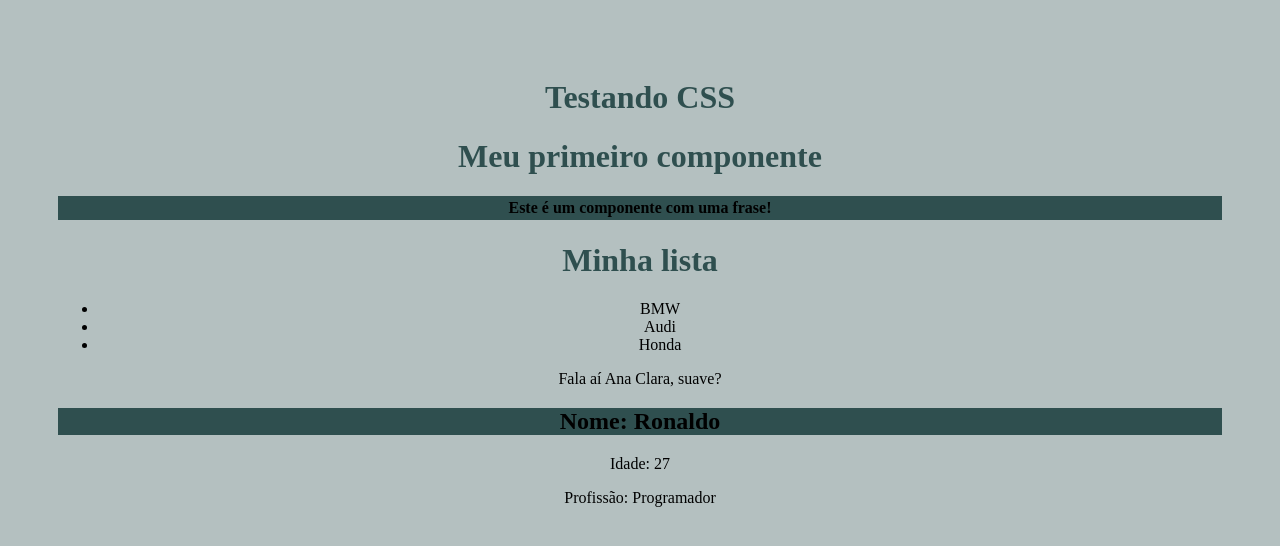
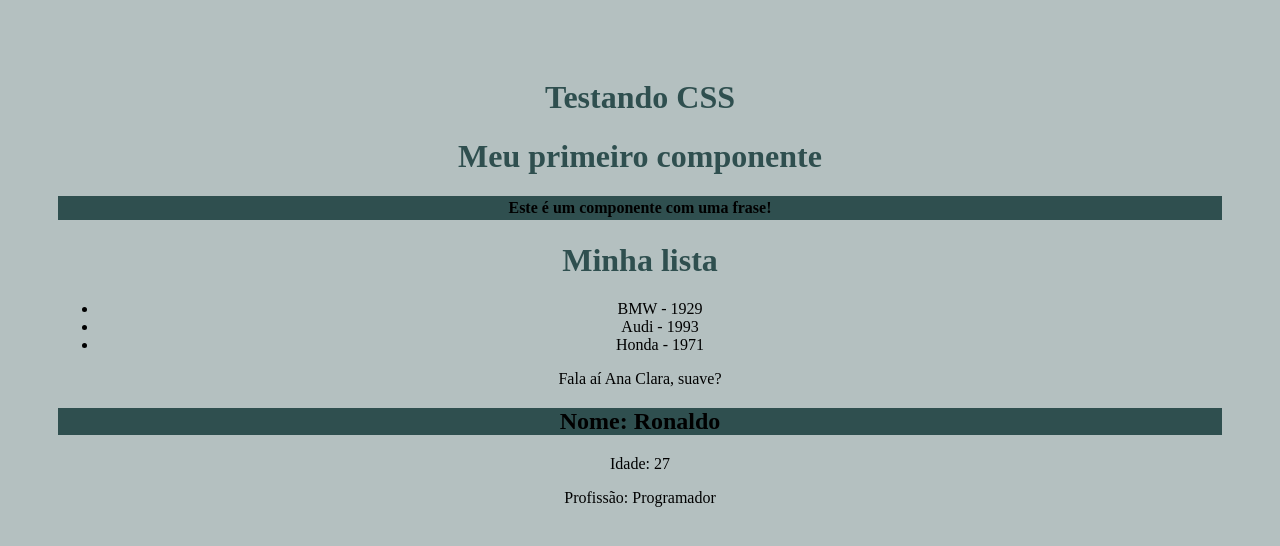
Before and after one commit to anaclarapedrozo/projeto_github, a React (Create React App) app in the folder curso.React/meu-projeto/: page / in a window 1280 px wide. Shown: the top 546 px of the page. Built offline with nearby package versions, Linux system fonts and the light colour scheme.

Commit message:
Aula 08 React - Avançando em props

```diff
--- a/curso.React/meu-projeto/src/components/Item.js
+++ b/curso.React/meu-projeto/src/components/Item.js
@@ -1,11 +1,21 @@
+import PropTypes from 'prop-types'
 
-
-function Item(props) {
+function Item({marca, lancamento}) {
     return(
         <>
-            <li>{props.marca}</li>
+            <li>{marca} - {lancamento}</li>
         </>
     )
 }
 
+Item.propTypes = {
+    marca: PropTypes.string.isRequired,
+    lancamento: PropTypes.number.isRequired,
+}
+
+Item.defaultProps = {
+    marca: 'Faltou a marca',
+    lancamento: 0
+}
+
 export default Item
--- a/curso.React/meu-projeto/src/components/List.js
+++ b/curso.React/meu-projeto/src/components/List.js
@@ -6,9 +6,9 @@ function List() {
       <div>
         <h1>Minha lista</h1>
         <ul>
-          <Item marca="BMW"></Item>
-          <Item marca="Audi"></Item>
-          <Item marca="Honda"></Item>
+          <Item marca="BMW" lancamento={1929}></Item>
+          <Item marca="Audi" lancamento={1993}></Item>
+          <Item marca="Honda" lancamento={1971}></Item>
         </ul>
       </div>
     </>
```
